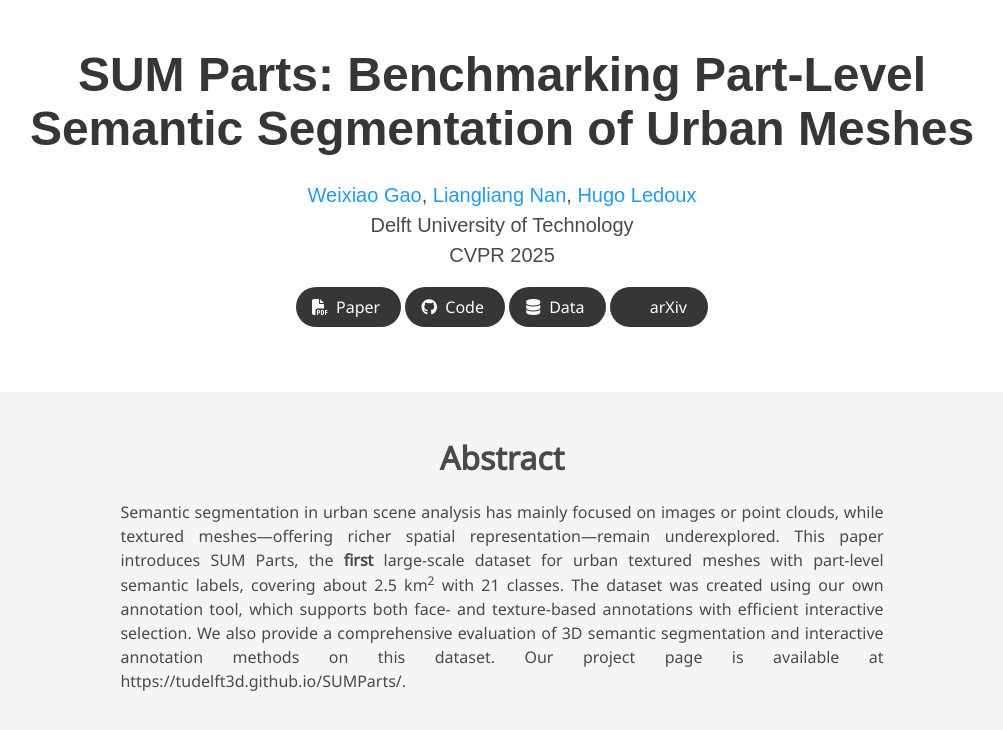
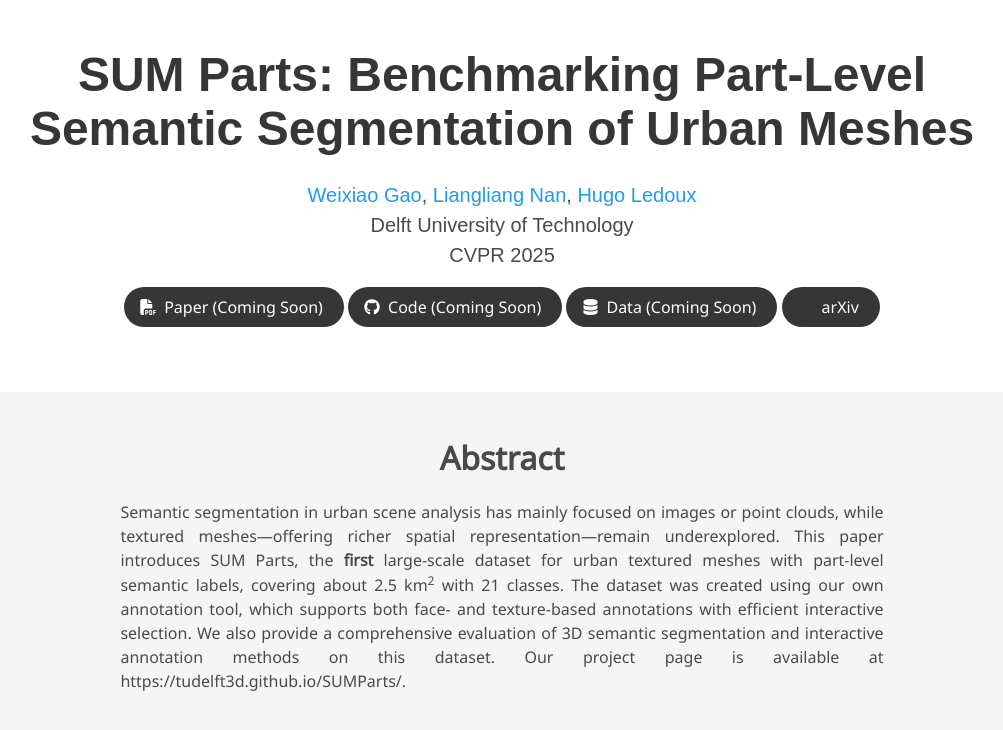
Before and after one commit to tudelft3d/SUMParts, a plain HTML site: page index.html in a window 1280 px wide. Shown: the whole page, without its empty margins (138-1141 px from the left). Drawn offline with nearby package versions, Linux system fonts and the light colour scheme; some icons are missing; a web font is replaced by a local one.

Commit message:
Add Coming Soon

```diff
--- a/index.html
+++ b/index.html
@@ -80,7 +80,7 @@
                                   <span class="icon">
                                       <i class="fas fa-file-pdf"></i>
                                   </span>
-                                  <span>Paper</span>
+                                  <span>Paper (Coming Soon)</span>
                               </a>
                           </span>
 
@@ -102,7 +102,7 @@
                                   <span class="icon">
                                       <i class="fab fa-github"></i>
                                   </span>
-                                  <span>Code</span>
+                                  <span>Code (Coming Soon)</span>
                               </a>
                           </span>
 
@@ -113,7 +113,7 @@
                                   <span class="icon">
                                       <i class="fas fa-database"></i>
                                   </span>
-                                  <span>Data</span>
+                                  <span>Data (Coming Soon)</span>
                               </a>
                           </span>
 
```
